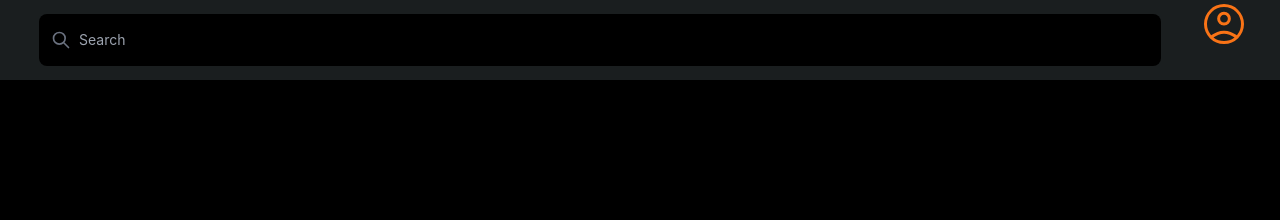
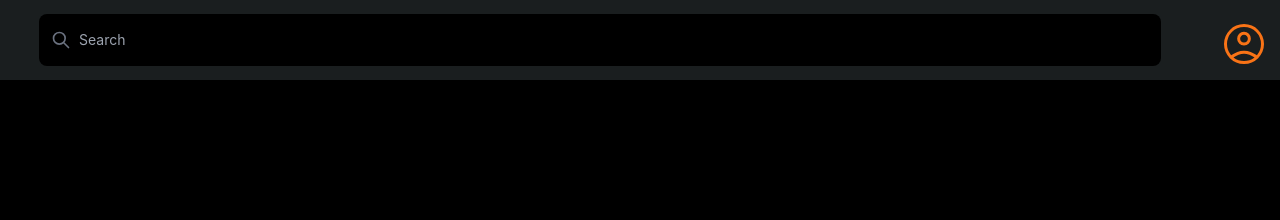
Before and after one commit to Gummu/gummu-front, a React (Create React App) app: page / in a window 1280 px wide. Shown: the top 220 px of the page. Built offline with nearby package versions, Linux system fonts and the light colour scheme.

Commit message:
fix(icon): Fix icon center

```diff
--- a/src/components/Home.js
+++ b/src/components/Home.js
@@ -7,18 +7,20 @@ export default function Home() {
     return (
         <div className="flex overflow-y-auto overflow-x-hidden min-h-screen max-h-screen text-white bg-dark">
             <div className="flex flex-col max-h-screen bg-black app grow">
-                <div className="flex searchbar bg-dark_alt w-full h-20">
+                <div className="flex w-full h-20 searchbar bg-dark_alt">
                     <div className="m-auto">
                         <SearchBar />
                     </div>
-                    <div className="w-20 flex justify-center items-center">
+                    <div className="flex justify-center items-center w-20">
+                        <div className="w-10 h-10">
                                 <svg
                                     xmlns="http://www.w3.org/2000/svg"
-                                    className="fill-orange-500 h-20 w-20 m-auto flex-1"
+                                    className="flex-auto fill-orange-500"
                                 >
                                     <path d="M11.1 35.25q3.15-2.2 6.25-3.375Q20.45 30.7 24 30.7q3.55 0 6.675 1.175t6.275 3.375q2.2-2.7 3.125-5.45Q41 27.05 41 24q0-7.25-4.875-12.125T24 7q-7.25 0-12.125 4.875T7 24q0 3.05.95 5.8t3.15 5.45ZM24 25.5q-2.9 0-4.875-1.975T17.15 18.65q0-2.9 1.975-4.875T24 11.8q2.9 0 4.875 1.975t1.975 4.875q0 2.9-1.975 4.875T24 25.5ZM24 44q-4.1 0-7.75-1.575-3.65-1.575-6.375-4.3-2.725-2.725-4.3-6.375Q4 28.1 4 24q0-4.15 1.575-7.775t4.3-6.35q2.725-2.725 6.375-4.3Q19.9 4 24 4q4.15 0 7.775 1.575t6.35 4.3q2.725 2.725 4.3 6.35Q44 19.85 44 24q0 4.1-1.575 7.75-1.575 3.65-4.3 6.375-2.725 2.725-6.35 4.3Q28.15 44 24 44Zm0-3q2.75 0 5.375-.8t5.175-2.8q-2.55-1.8-5.2-2.75-2.65-.95-5.35-.95-2.7 0-5.35.95-2.65.95-5.2 2.75 2.55 2 5.175 2.8Q21.25 41 24 41Zm0-18.5q1.7 0 2.775-1.075t1.075-2.775q0-1.7-1.075-2.775T24 14.8q-1.7 0-2.775 1.075T20.15 18.65q0 1.7 1.075 2.775T24 22.5Zm0-3.85Zm0 18.7Z" />
                                 </svg>
 
+                        </div>
                     </div>
                 </div>
 
```
